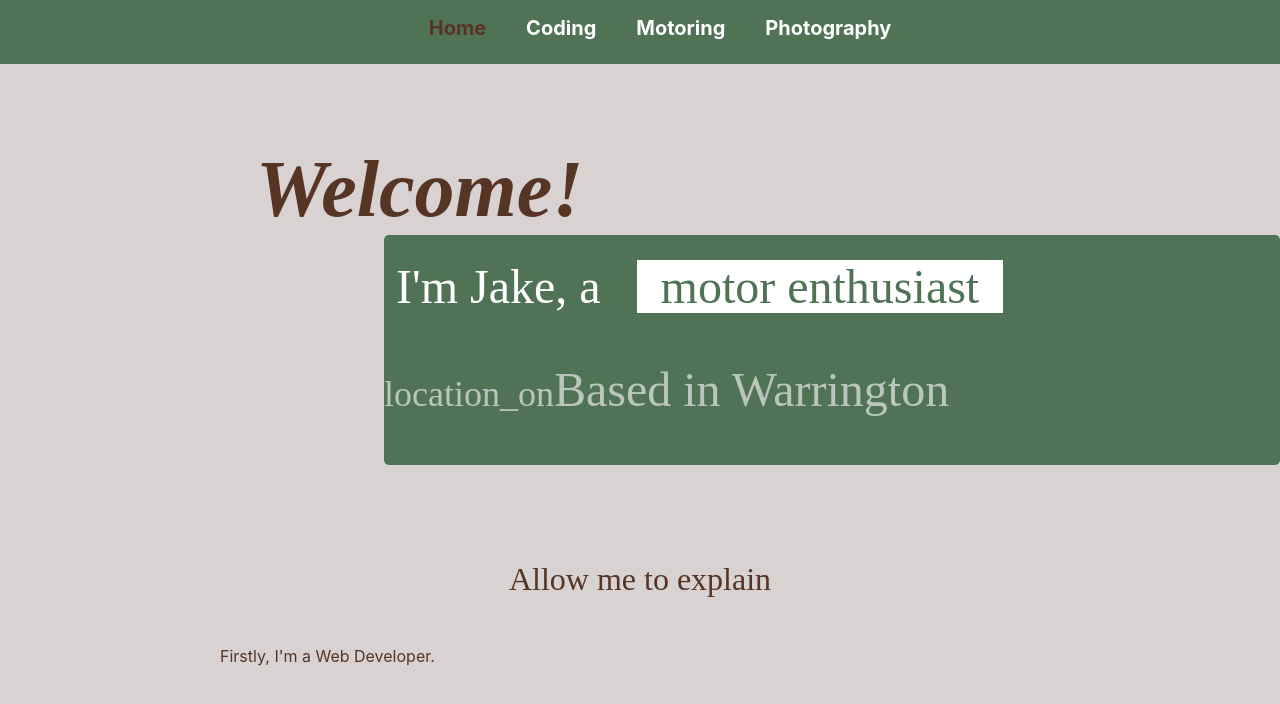
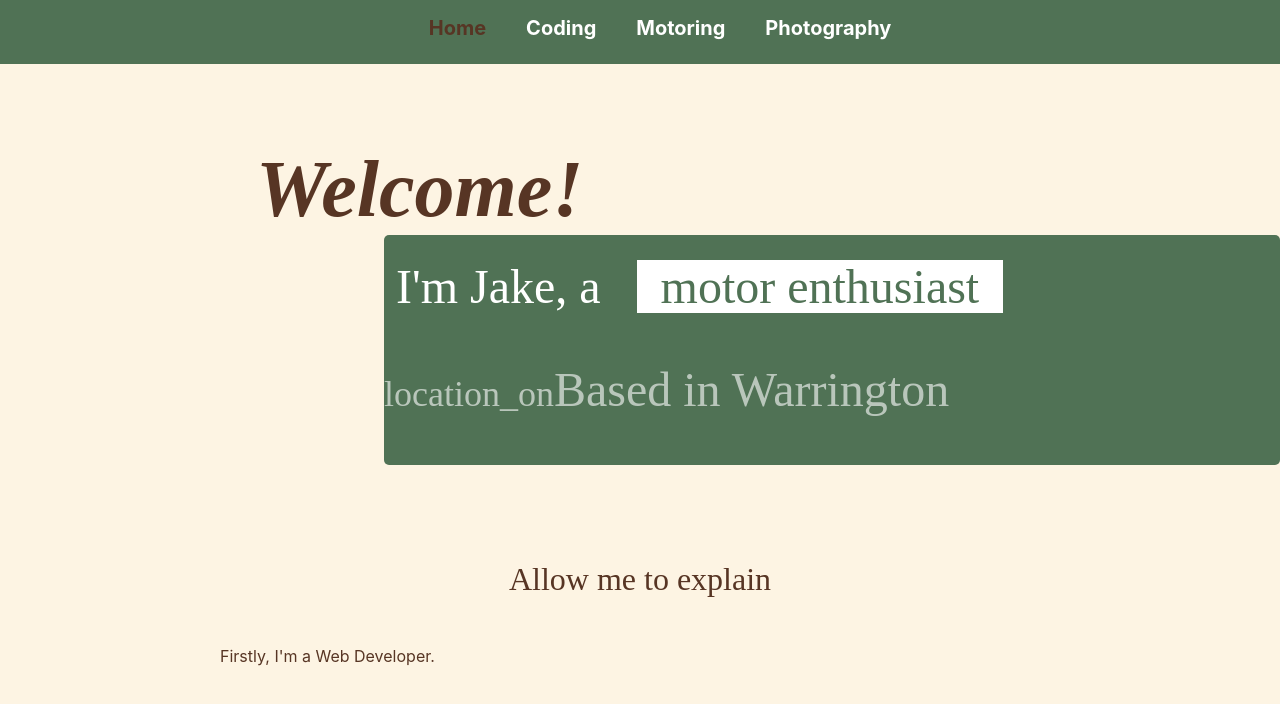
Before and after one commit to siskiuslide/personal-site, a React (Create React App) app: page /home in a window 1280 px wide. Shown: the top 704 px of the page. Built offline with nearby package versions, Linux system fonts and the light colour scheme.

Commit message:
Added variables for colour palette

```diff
--- a/src/App.css
+++ b/src/App.css
@@ -1,10 +1,13 @@
 :root {
-  --background: rgb(216, 210, 210);
+  --background: #fdf4e3;
+  --beigedarker: #d1b687;
   --liftedBackground: rgb(210, 200, 200);
   --amazongreen: #507255;
   --amazongreenhover: #506955;
   --middlegreen: #488b49;
   --bistrebrown: #573524;
+  --shadowblue: #8499b1;
+  --glaucousblue: #5c80bc;
   background-color: var(--background);
 }
 
```
